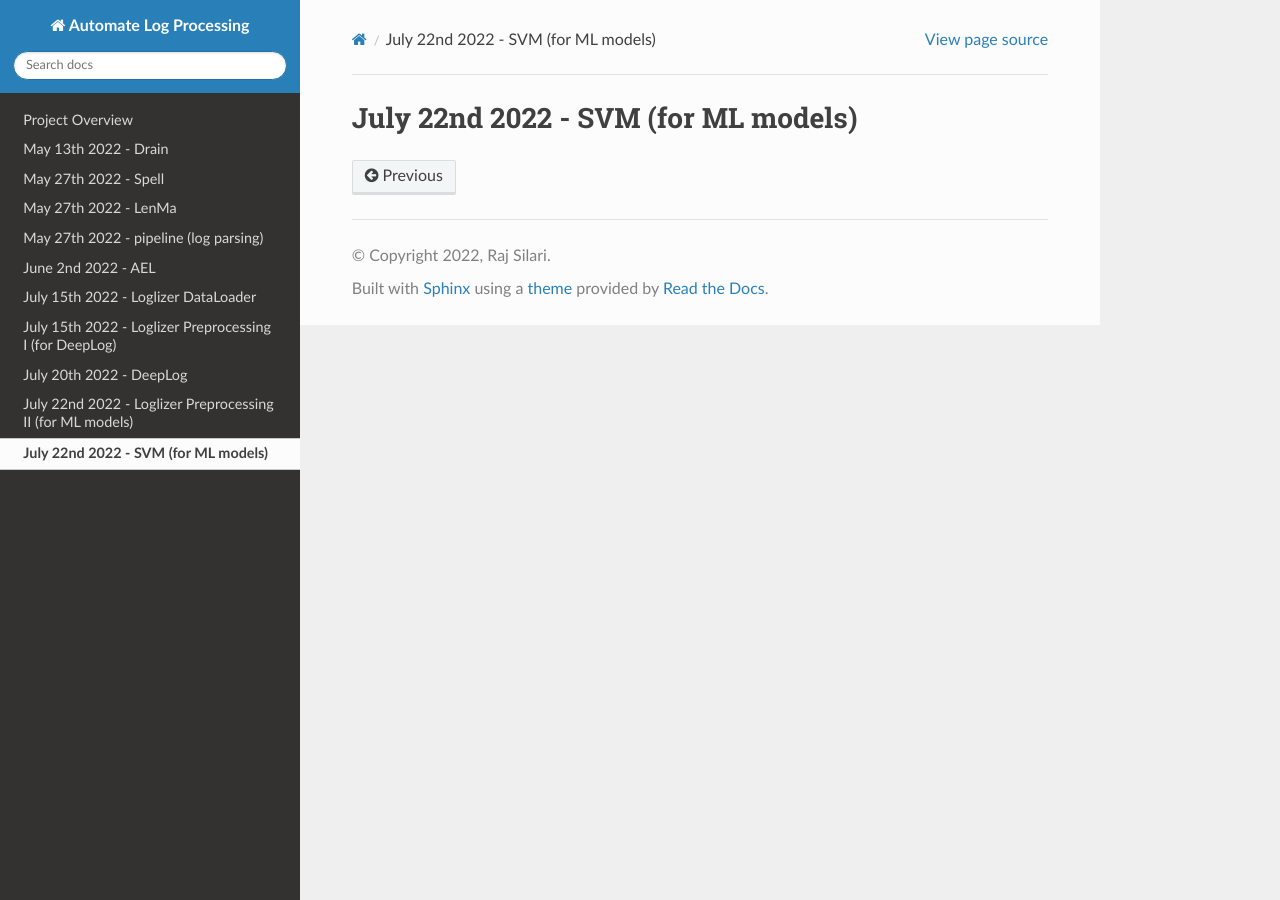
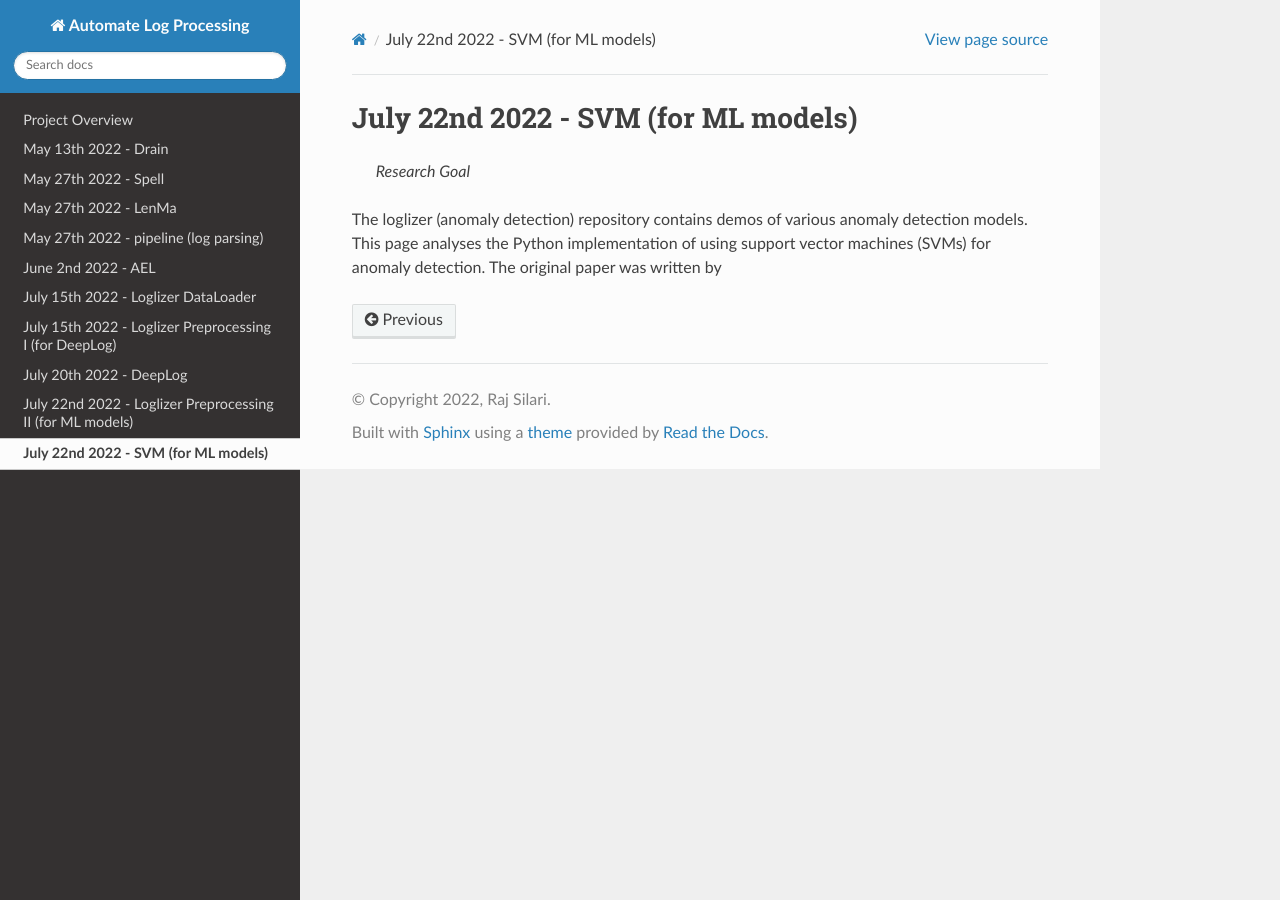
Before and after one commit to RS6730/EGH400-1-Documentation, a Sphinx documentation site: the page built from docs/source/SVM.rst, in a window 1280 px wide. Built offline with Sphinx 7.4.7 and the Read the Docs theme 2.0.0, drawn with Linux system fonts in a browser that asks for light colours.

```diff
--- a/docs/source/SVM.rst
+++ b/docs/source/SVM.rst
@@ -1,2 +1,7 @@
 July 22nd 2022 - SVM (for ML models)
 ===================================================================================
+
+ *Research Goal*
+The loglizer (anomaly detection) repository contains demos of various anomaly
+detection models. This page analyses the Python implementation of using support
+vector machines (SVMs) for anomaly detection. The original paper was written by
--- a/docs/source/preprocessing_ML.rst
+++ b/docs/source/preprocessing_ML.rst
@@ -35,6 +35,8 @@
 thereby generating a numerical representation for the event IDs.
 
 .. code-block:: python
+
+    # Authors: LogPAI Team
 
     def fit_transform(self, X_seq, term_weighting=None, normalization=None, oov=False, min_count=1)
         # X_seq is the training data. For HDFS, it is a matrix of event
```
